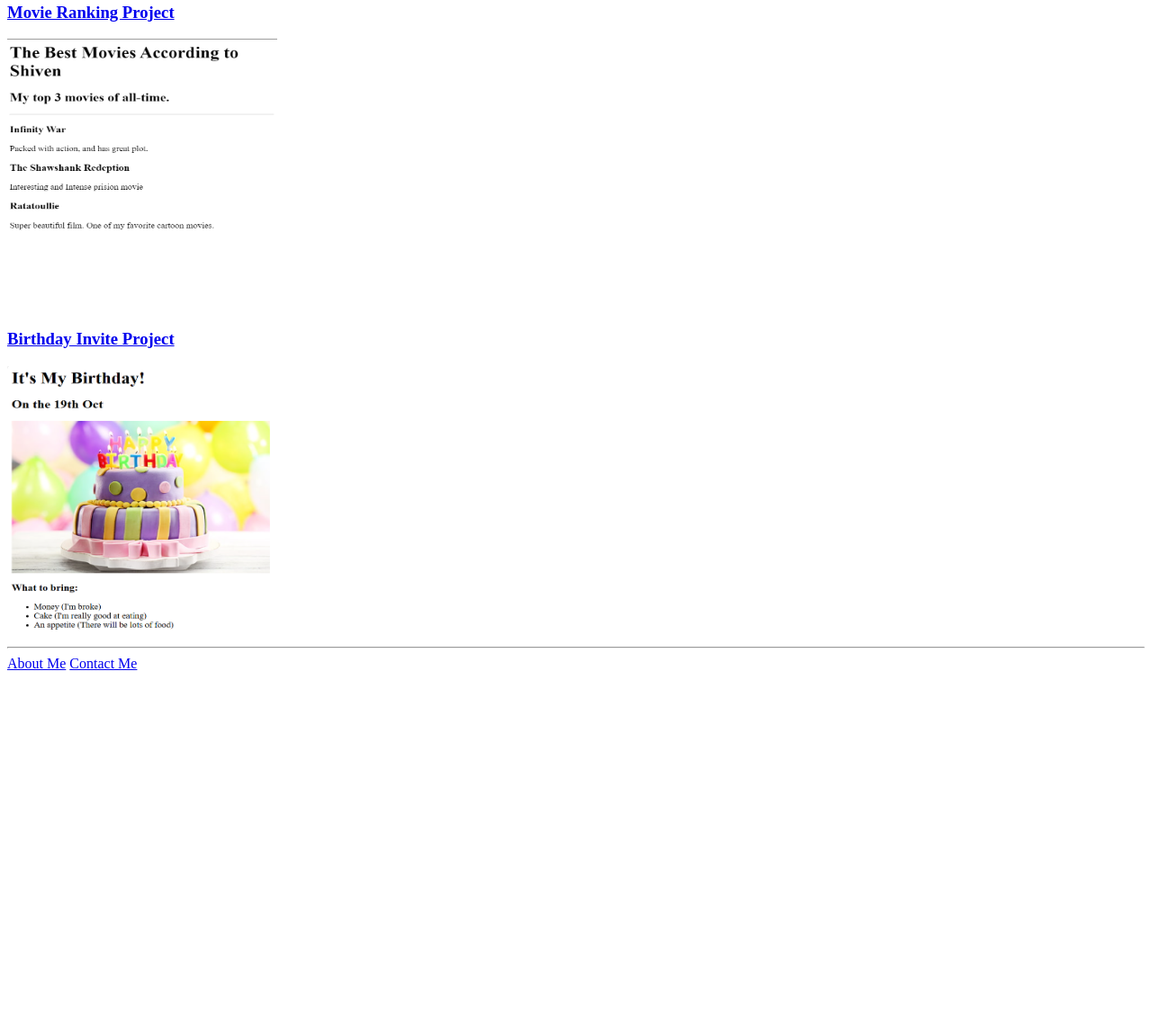
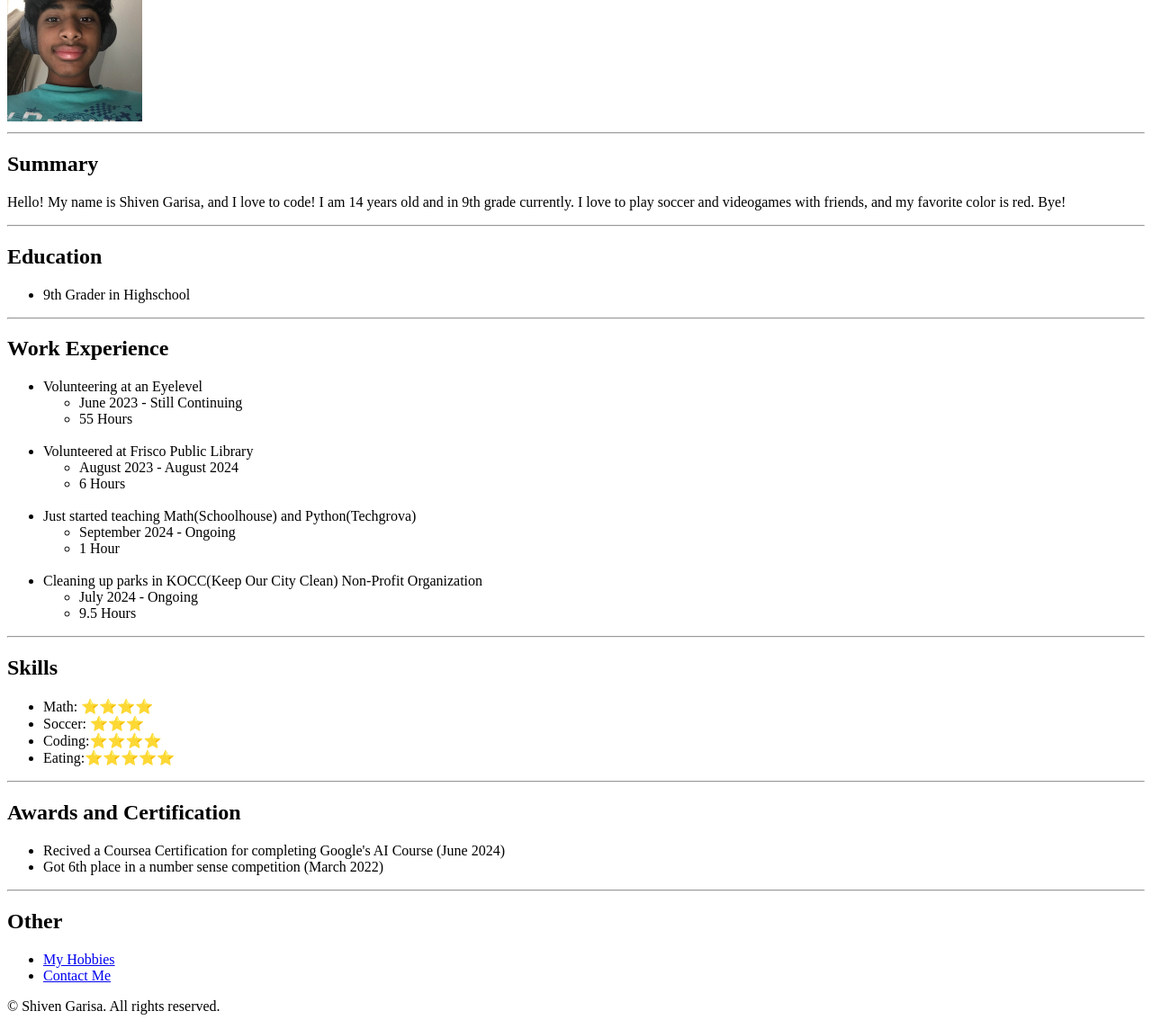
Before and after one commit to Bobablo12/html-portfolio, a plain HTML site: page index.html in a window 1280 px wide. Shown: the part 145-1289 px from the top of the page at 90% size. Before the commit the page ends 900 px from the top, so only its background shows below. Drawn offline with Linux system fonts and the light colour scheme.

Commit message:
Add files via upload

```diff
--- a/index.html
+++ b/index.html
@@ -1,29 +1,70 @@
 <!DOCTYPE html>
-
 <html lang="en">
-
 <head>
     <meta charset="UTF-8">
-        <title>Shiven's Portfolio Website</title>
+    <meta name="viewport" content="width=device-width, initial-scale=1.0">
+    <title>My Resume</title>
 </head>
-
 <body>
-        <h1>Shiven Garisa's Portfolio</h1>
-        <h2>I'm a Web Developer</h2>
-
+    <h1>Shiven Garisa</h1>
+    <img src="./shiven.png" alt="Picture of Shiven Garisa" width="150" height="200" />
     <hr />
-
-        <h3><a href="./public/movie-ranking.html">Movie Ranking Project</a></h3>
-        <img src="./assets/images/movie.png" height="300" width="300" alt="Shiven's Movie List"/>
-
-        <h3><a href="./public/birthday-invite.html">Birthday Invite Project</a></h3>
-        <img src="./assets/images/birthday.png" height="300" width="300" alt="Colorful Birthday Cake"/>
-
+    <h2>Summary</h2>
+    <p>Hello! My name is Shiven Garisa, and I love to code! I am 14 years old and in 9th grade currently. I love to play soccer and videogames with friends, and my favorite color is red. Bye!</p>
     <hr />
-
-        <a href="./public/about.html">About Me</a>
-        <a href="./public/contact.html"> Contact Me</a>
-
+    <h2>Education</h2>
+    <ul>
+        <li>9th Grader in Highschool</li>
+    </ul>
+    <hr />
+    <h2>Work Experience</h2>
+    <ul>
+        <li>Volunteering at an Eyelevel</li>
+        <ul>
+            <li>June 2023 - Still Continuing</li>
+            <li>55 Hours</li>
+            <br />
+        </ul>
+        <li>Volunteered at Frisco Public Library</li>
+        <ul>
+            <li>August 2023 - August 2024</li>
+            <li>6 Hours</li>
+            <br />
+        </ul>
+        <li>Just started teaching Math(Schoolhouse) and Python(Techgrova)</li>
+        <ul>
+            <li>September 2024 - Ongoing</li>
+            <li>1 Hour</li>
+            <br />
+        </ul>
+        <li>Cleaning up parks in KOCC(Keep Our City Clean) Non-Profit Organization</li>
+        <ul>
+            <li>July 2024 - Ongoing</li>
+            <li>9.5 Hours</li>
+        </ul>
+    </ul>
+    <hr />
+    <h2>Skills</h2>
+    <ul>
+        <li>Math: ⭐️⭐️⭐️⭐️</li>
+        <li>Soccer: ⭐️⭐️⭐️</li>
+        <li>Coding:⭐️⭐️⭐️⭐️</li>
+        <li>Eating:⭐️⭐️⭐️⭐️⭐️</li>
+    </ul>
+    <hr />
+    <h2>Awards and Certification</h2>
+    <ul>
+        <li>Recived a Coursea Certification for completing Google's AI Course (June 2024)</li>
+        <li>Got 6th place in a number sense competition (March 2022)</li>
+    </ul>
+    <hr />
+    <h2>Other</h2>
+    <ul>
+        <li><a href="./hobby.html">My Hobbies</a></li>
+        <li><a href="./contact.html">Contact Me</a></li>
+    </ul>
+    <footer>
+        <p>© Shiven Garisa. All rights reserved.</p>
+    </footer>
 </body>
-
 </html>
```
Also changed, not shown: contact.html (added, +5 -0 lines), hobby.html (added, +7 -0 lines), shiven.png (added). Lines whose indentation alone changed are shown as unchanged.
